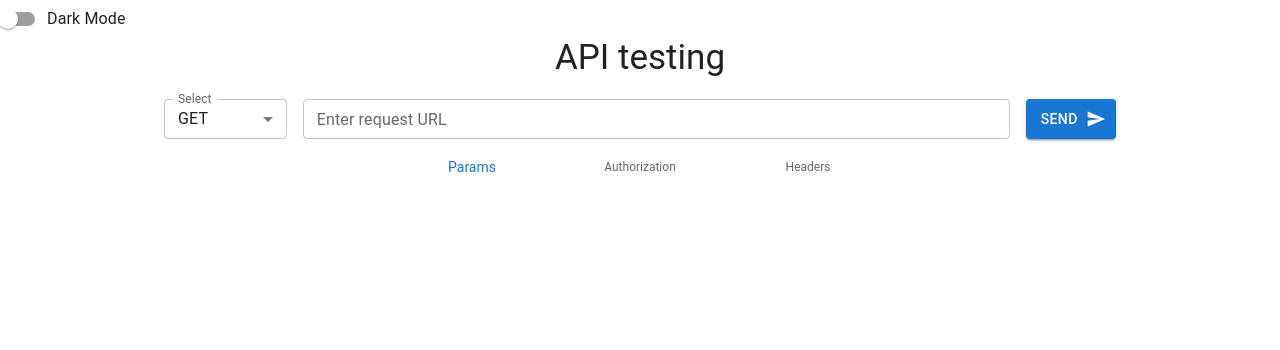
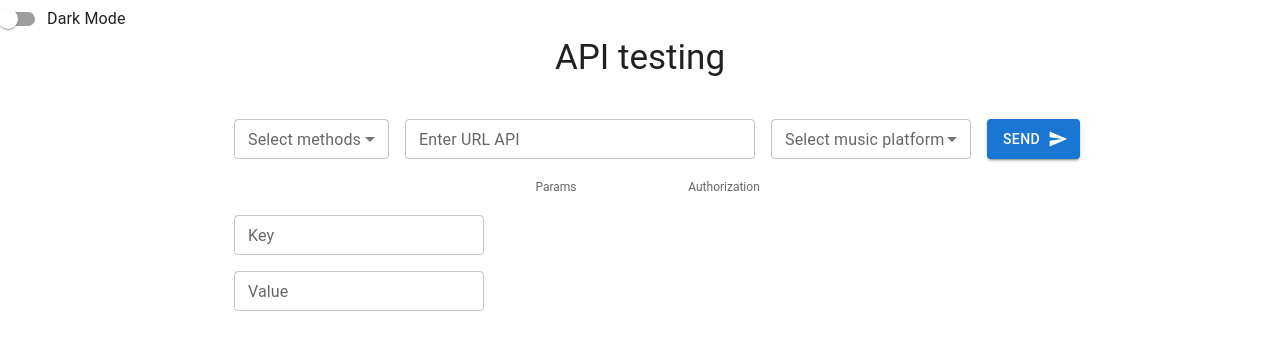
Before and after one commit to marijalara/api-testing, a React (Create React App) app: page / in a window 1280 px wide. Both pictures are taken after a click on the button "Params". Shown: the top 350 px of the page. Built offline with nearby package versions, Linux system fonts and the light colour scheme.

Commit message:
Finished code

```diff
--- a/package.json
+++ b/package.json
@@ -21,6 +21,7 @@
     "build": "react-scripts build",
     "test": "react-scripts test",
     "eject": "react-scripts eject"
+
   },
   "eslintConfig": {
     "extends": [
--- a/src/components/App.js
+++ b/src/components/App.js
@@ -2,9 +2,7 @@ import React, { useState } from 'react';
 import { ThemeProvider, createTheme } from '@mui/material/styles';
 import { Switch, FormControlLabel, Typography, BottomNavigation,BottomNavigationAction, Container, Stack, TextField, Button, MenuItem } from '@mui/material';
 import CssBaseline from '@mui/material/CssBaseline';
-import { styled } from '@mui/system';
 import SendIcon from '@mui/icons-material/Send';
-import axios from 'axios';
 
 const options=[
     {
@@ -29,25 +27,56 @@ const options=[
     }
 ]
 
-
+const musicPlatform=[
+    {
+        id: 1,
+        name: 'youtube'
+    },
+    {
+        id: 2,
+        name: 'spotify'
+    },
+    {
+        id: 3,
+        name: 'deezer'
+    }
+]
 
 const App = () => {
     const [darkMode, setDarkMode]=useState(false)
     const [value, setValue]=useState(0)
     const [endpoint, setEndpoint]=useState('')
-    const [response, setResponse]=useState('')
+    const [endpoint1, setEndpoint1]=useState('')
+    const [endpoint2, setEndpoint2]=useState('')
+    const [methods, setMethods]=useState('')
+    const [url, setUrl]=useState('')
+    const [token, setToken]=useState('')
+    const [data, setData]=useState(null)
+    const [show, setShow]=useState(true)
+    const [show1, setShow1]=useState(true)
+    const [error, setError]=useState(null)
 
     const handleSubmit=async(e) => {
         e.preventDefault()
-        const result=await axios.get(endpoint)
-        setResponse(JSON.stringify(result.data))
+
+    const result=await fetch(`${url}/${endpoint}`,{
+        method: `${methods}`,
+        headers: {
+            'Authorization': `Bearer ${token}`,
+            'Content-Type': 'application/json',
         }
+    })
+    .then(res=> res.json())
+    .then((result)=>result)
+    .catch(error=> setError(error))
+        setData({result})
+    }
+
     const theme= createTheme({
         palette: {
             mode: darkMode ? 'dark' : 'light'
         }
     })
-
 
     return (
         <ThemeProvider theme={theme} >
@@ -60,20 +89,21 @@ const App = () => {
             />
             <div className='app'>
                 <header className='App-header'>
-                    <Typography variant='h3' style={{textAlign: 'center', fontSize: '35px', marginBottom: '20px'}}>
+                        <Typography variant='h3' style={{textAlign: 'center', fontSize: '35px', marginBottom: '40px'}}>
                             API testing
                         </Typography>
                     </header>
-            <Container style={{maxWidth: '1000px', height: '660px'}}>
+                <Container style={{maxWidth: '1200px', height: '660px'}}>
                 <form onSubmit={handleSubmit}>
                     <Stack direction="row" spacing={2}>
                     <TextField
-                    style={{width: '130px'}}
-                    defaultValue="GET"
+                        style={{width: '155px', marginLeft: '170px'}}
                         select
-                    label="Select"
+                        label="Select methods"
                         id="outlined-select-options"
                         size='small'
+                        value={methods}
+                        onChange={(e) =>setMethods(e.target.value)}
                     >
                         {options.map((option) => (
                             <MenuItem key={option.label} value={option.value}>
@@ -83,16 +113,32 @@ const App = () => {
                     </TextField>
                     <TextField
                         variant='outlined'
-                    label="Enter request URL"
-                    id="outlined-basic"
+                        label="Enter URL API"
+                        id='outlined-basic'
                         size='small'
-                    value={endpoint}
-                    onChange={(e) => setEndpoint(e.target.value)}
+                        value={url}
+                        onChange={(e) =>setUrl(e.target.value)}
                         sx={{
-                        width: 750,
+                            width: 350,
                             maxWidth: '100%'
                         }}
                     >
+                    </TextField>
+                    <TextField
+                        style={{width: '200px'}}
+                        select
+                        label="Select music platform"
+                        id="outlined-select-musicPlatform"
+                        size='small'
+                        defaultValue="youtube"
+                        value={endpoint}
+                        onChange={(e) => setEndpoint(e.target.value)}
+                    >
+                        {musicPlatform.map((music) => (
+                            <MenuItem key={music.id} value={music.name}>
+                                {music.name}
+                            </MenuItem>
+                        ))}
                     </TextField>
                     <Button
                         variant='contained'
@@ -107,16 +153,72 @@ const App = () => {
                     <BottomNavigation
                         value={value}
                         showLabels
-                    onChange={(e, newValue) =>{
+                        onChange={(newValue) =>{
                             setValue(newValue)
                         }}
                     >
-                    <BottomNavigationAction label="Params"/>
-                    <BottomNavigationAction label="Authorization"/>
-                    <BottomNavigationAction label="Headers"/>
+                        <BottomNavigationAction label="Params" onClick={()=>setShow(!show)}/>
+                        <BottomNavigationAction label="Authorization"onClick={() => setShow1(!show1)}/>
                     </BottomNavigation>
+                    {!show ? (
+                    <Stack direction="column" spacing={2}>
+                    <TextField
+                        style={{marginLeft: '170px'}}
+                        variant='outlined'
+                        label="Key"
+                        id="outlined-basic"
+                        size='small'
+                        value={endpoint1}
+                        onChange={(e)=> setEndpoint1(e.target.value)}
+                        sx={{
+                            width: 250,
+                            maxWidth: '100%'
+                        }}
+                    >
+                    </TextField>
+                    <TextField
+                        style={{marginLeft: '170px'}}
+                        variant='outlined'
+                        label="Value"
+                        id="outlined-basic"
+                        size='small'
+                        margin='normal'
+                        value={endpoint2}
+                        onChange={(e)=> setEndpoint2(e.target.value)}
+                        sx={{
+                            width: 250,
+                            maxWidth: '100%'
+                        }}
+                    >
+                    </TextField>
+                    </Stack>
+                    ): null}
+                    {!show1 ? (
+                    <Stack>
+                    <TextField
+                        style={{marginLeft: '170px'}}
+                        variant='outlined'
+                        label="Token"
+                        id="outlined-basic"
+                        size='small'
+                        margin='normal'
+                        value={token}
+                        onChange={(e)=> setToken(e.target.value)}
+                        sx={{
+                            width: 350,
+                            maxWidth: '100%'
+                        }}
+                    >
+                    </TextField>
+                    </Stack>
+                    ): null}
                     <div>
-                    {response}
+                        {data ? (
+                            <div><pre>{JSON.stringify(data,null,2)}</pre></div>
+                        ): null}
+                        {error && (
+                            <div>{error.message}</div>
+                        )}
                     </div>
                 </Container>
             </div>
```
Also changed, not shown: 1 other file (tests, documents, lock files or other folders). Lines whose indentation alone changed are shown as unchanged.
